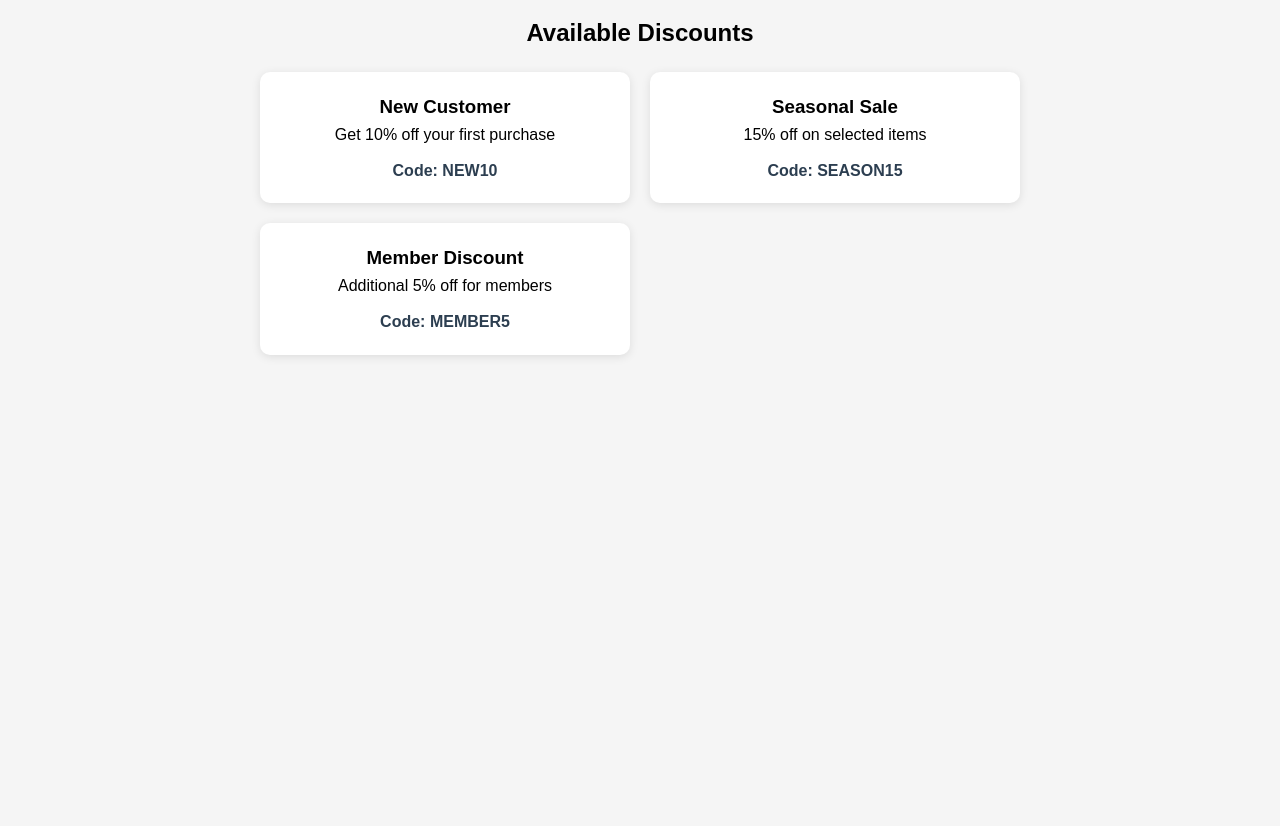
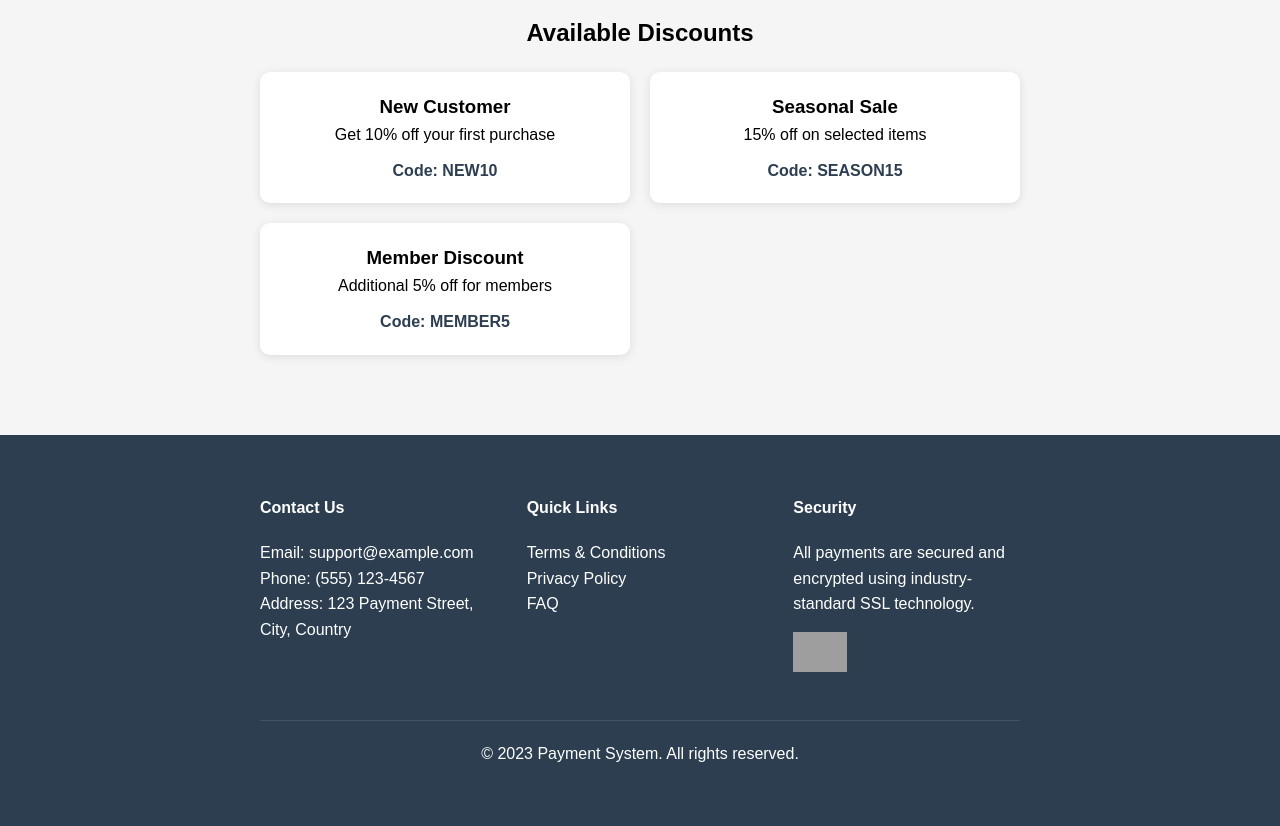
Before and after one commit to CodePawsDev/fsd9-remote-repo, a plain HTML site: page payment.html in a window 1280 px wide. Shown: the part 787-1613 px from the top of the page. Before the commit the page ends 1162 px from the top, so only its background shows below. Drawn offline with Linux system fonts and the light colour scheme; grey boxes are pictures that could not be loaded.

Commit message:
feat: add footer section to payment page with contact information, quick links, and security details

```diff
--- a/payment.html
+++ b/payment.html
@@ -145,5 +145,35 @@
             </div>
         </div>
     </div>
+    <footer style="background-color: #2c3e50; color: white; padding: 40px 0; margin-top: 60px;">
+        <div class="container">
+            <div style="display: grid; grid-template-columns: repeat(auto-fit, minmax(200px, 1fr)); gap: 40px;">
+                <div>
+                    <h4 style="margin-bottom: 20px;">Contact Us</h4>
+                    <p>Email: support@example.com</p>
+                    <p>Phone: (555) 123-4567</p>
+                    <p>Address: 123 Payment Street, City, Country</p>
+                </div>
+                <div>
+                    <h4 style="margin-bottom: 20px;">Quick Links</h4>
+                    <ul style="list-style: none;">
+                        <li><a href="#" style="color: white; text-decoration: none;">Terms & Conditions</a></li>
+                        <li><a href="#" style="color: white; text-decoration: none;">Privacy Policy</a></li>
+                        <li><a href="#" style="color: white; text-decoration: none;">FAQ</a></li>
+                    </ul>
+                </div>
+                <div>
+                    <h4 style="margin-bottom: 20px;">Security</h4>
+                    <p>All payments are secured and encrypted using industry-standard SSL technology.</p>
+                    <div style="margin-top: 15px;">
+                        <img src="https://upload.wikimedia.org/wikipedia/commons/5/5c/SSL_Certificate_Icon.svg" alt="SSL Secure" style="height: 40px;">
+                    </div>
+                </div>
+            </div>
+            <div style="text-align: center; margin-top: 40px; padding-top: 20px; border-top: 1px solid rgba(255,255,255,0.1);">
+                <p>&copy; 2023 Payment System. All rights reserved.</p>
+            </div>
+        </div>
+    </footer>
 </body>
 </html>
```
